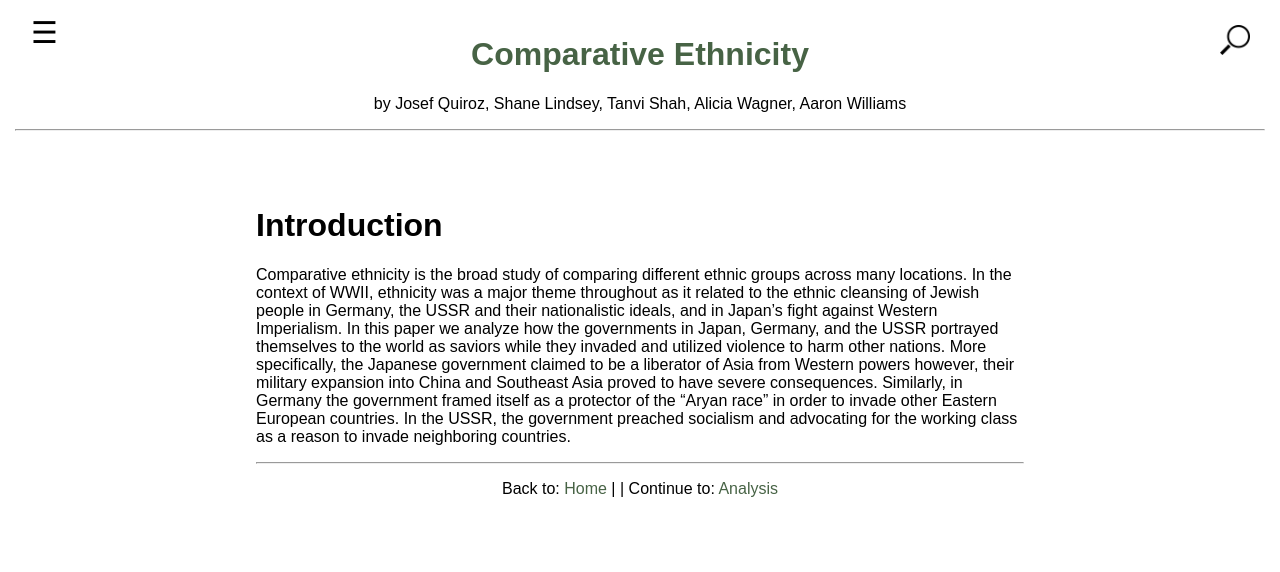
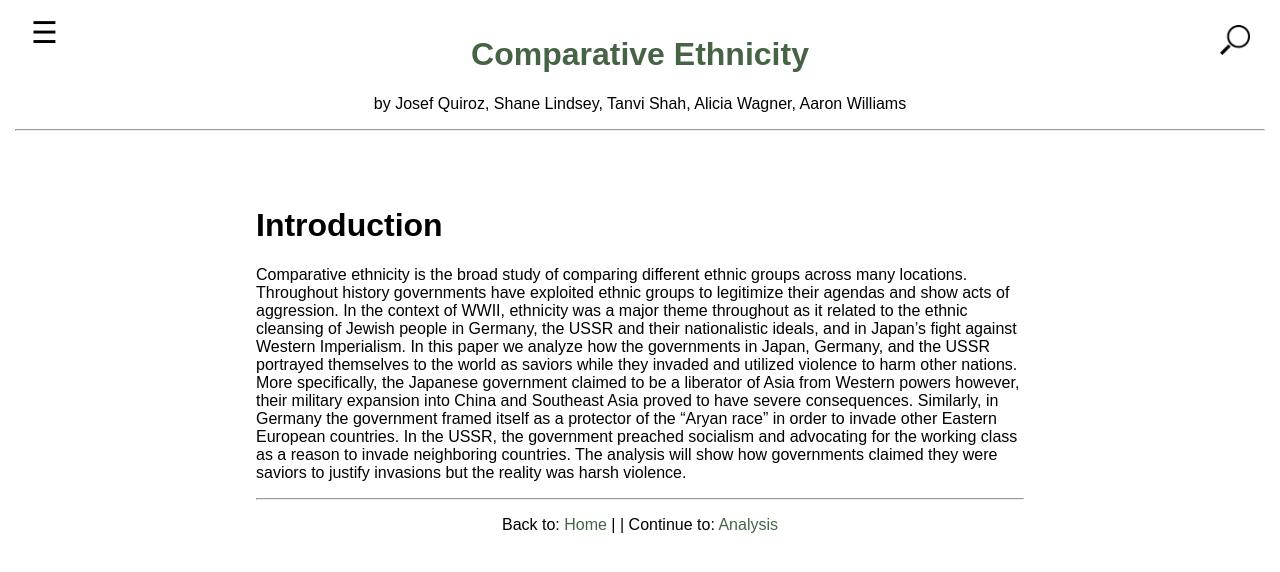
Before and after one commit to tshah93/ShahTanviAMH3931, a Jekyll site: the page built from 001_introduction.md, in a window 1280 px wide. Shown: the top 572 px of the page. Built offline with Jekyll 4.4.1, drawn with Linux system fonts in a browser that asks for light colours.

Commit message:
Update 001_introduction.md

```diff
--- a/001_introduction.md
+++ b/001_introduction.md
@@ -4,4 +4,4 @@ title: Introduction
 number: 1
 ---
 # Introduction
-Comparative ethnicity is the broad study of comparing different ethnic groups across many locations. In the context of WWII, ethnicity was a major theme throughout as it related to the ethnic cleansing of Jewish people in Germany, the USSR and their nationalistic ideals, and in Japan’s fight against Western Imperialism. In this paper we analyze how the governments in Japan, Germany, and the USSR portrayed themselves to the world as saviors while they invaded and utilized violence to harm other nations. More specifically, the Japanese government claimed to be a liberator of Asia from Western powers however, their military expansion into China and Southeast Asia proved to have severe consequences. Similarly, in Germany the government framed itself as a protector of the “Aryan race” in order to invade other Eastern European countries. In the USSR, the government preached socialism and advocating for the working class as a reason to invade neighboring countries.
+ Comparative ethnicity is the broad study of comparing different ethnic groups across many locations. Throughout history governments have exploited ethnic groups to legitimize their agendas and show acts of aggression. In the context of WWII, ethnicity was a major theme throughout as it related to the ethnic cleansing of Jewish people in Germany, the USSR and their nationalistic ideals, and in Japan’s fight against Western Imperialism. In this paper we analyze how the governments in Japan, Germany, and the USSR portrayed themselves to the world as saviors while they invaded and utilized violence to harm other nations. More specifically, the Japanese government claimed to be a liberator of Asia from Western powers however, their military expansion into China and Southeast Asia proved to have severe consequences. Similarly, in Germany the government framed itself as a protector of the “Aryan race” in order to invade other Eastern European countries. In the USSR, the government preached socialism and advocating for the working class as a reason to invade neighboring countries. The analysis will show how governments claimed they were saviors to justify invasions but the reality was harsh violence.
```
